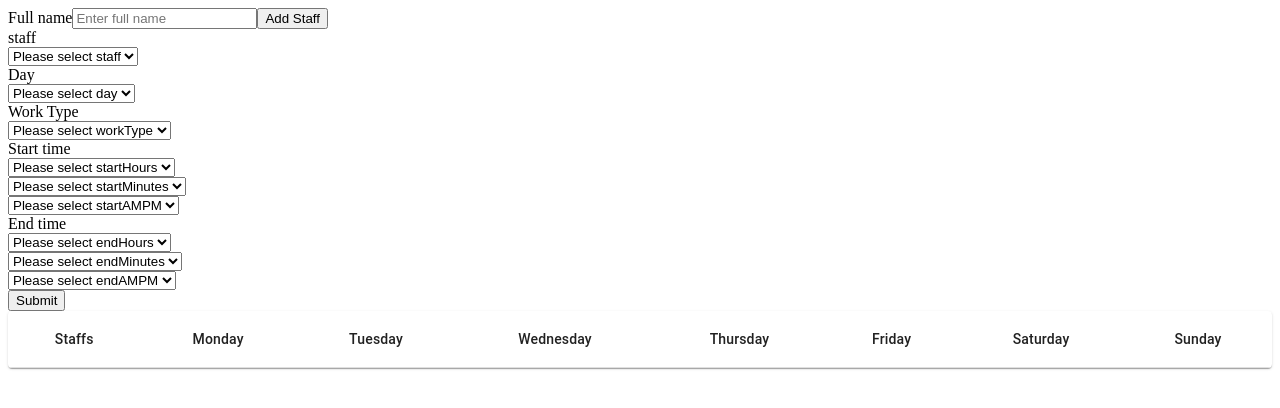
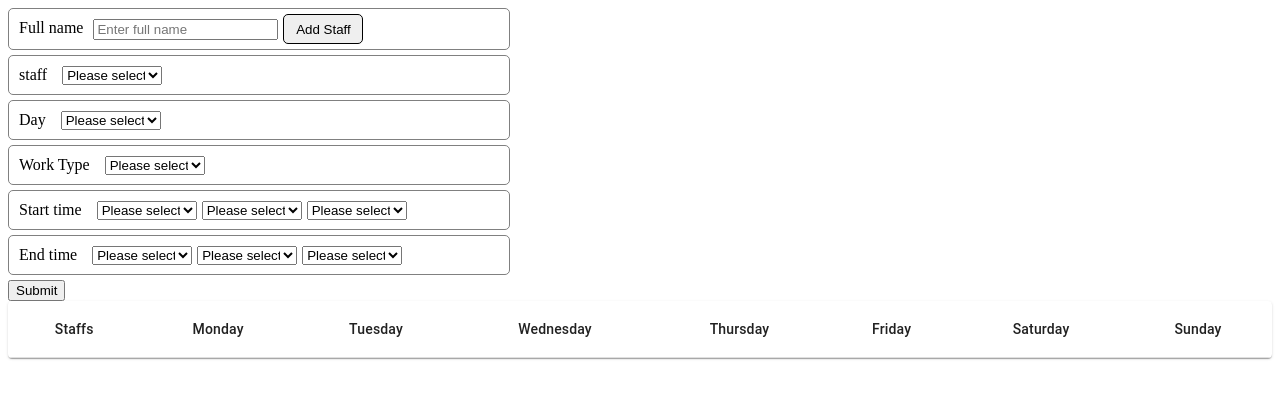
Before and after one commit to etvoilajw/roster, a React (Create React App) app: page / in a window 1280 px wide. Shown: the top 408 px of the page. Built offline with nearby package versions, Linux system fonts and the light colour scheme.

Commit message:
add little styling

```diff
--- a/src/components/AddShift.js
+++ b/src/components/AddShift.js
@@ -1,6 +1,8 @@
 import moment from "moment";
 import { useState } from "react";
 import Select from "./Select";
+
+import classes from "./AddShift.module.css";
 
 const DAYS = [
   "Monday",
@@ -88,31 +90,45 @@ const AddShift = ({ roster, setRoster }) => {
   };
 
   return (
-    <form onSubmit={onSubmit}>
-      <label htmlFor="staff">staff</label>
+    <form onSubmit={onSubmit} className={classes.formContainer}>
+      <div className={classes.container}>
+        <label className={classes.label} htmlFor="staff">
+          staff
+        </label>
         <Select
           name={"staff"}
           value={inputShift.staff}
           onChange={onSelectHandler}
           options={Object.keys(roster)}
         ></Select>
+      </div>
 
-      <label htmlFor="day">Day</label>
+      <div className={classes.container}>
+        <label className={classes.label} htmlFor="day">
+          Day
+        </label>
         <Select
           name={"day"}
           value={inputShift.day}
           onChange={onSelectHandler}
           options={DAYS}
         ></Select>
-
-      <label htmlFor="workType">Work Type</label>
+      </div>
+      <div className={classes.container}>
+        <label className={classes.label} htmlFor="workType">
+          Work Type
+        </label>
         <Select
           name={"workType"}
           value={inputShift.workType}
           onChange={onSelectHandler}
           options={WORKTYPES}
         ></Select>
-      <label htmlFor={"Start"}>Start time</label>
+      </div>
+      <div className={classes.container}>
+        <label className={classes.label} htmlFor={"Start"}>
+          Start time
+        </label>
         <Select
           name={"startHours"}
           value={inputShift.startHours}
@@ -133,7 +149,11 @@ const AddShift = ({ roster, setRoster }) => {
           onChange={onSelectHandler}
           options={["AM", "PM"]}
         ></Select>
-      <label htmlFor={"End"}>End time</label>
+      </div>
+      <div className={classes.container}>
+        <label className={classes.label} htmlFor={"End"}>
+          End time
+        </label>
         <Select
           name={"endHours"}
           value={inputShift.endHours}
@@ -154,6 +174,7 @@ const AddShift = ({ roster, setRoster }) => {
           onChange={onSelectHandler}
           options={["AM", "PM"]}
         ></Select>
+      </div>
 
       <button>Submit</button>
     </form>
--- /dev/null
+++ b/src/components/AddShift.module.css
@@ -0,0 +1,17 @@
+.container {
+  border: 1px solid grey;
+  border-radius: 5px;
+  width: 100%;
+  display: flex;
+  margin-top: 5px;
+  margin-bottom: 5px;
+}
+
+.label {
+  margin: 5px;
+  padding: 5px;
+}
+
+.formContainer {
+  width: 500px;
+}
--- a/src/components/AddStaff.js
+++ b/src/components/AddStaff.js
@@ -1,4 +1,6 @@
 import { useState } from "react";
+
+import classes from "./AddStaff.module.css";
 
 const AddStaff = ({ roster, setRoster }) => {
   const [fullName, setFullName] = useState("");
@@ -46,16 +48,23 @@ const AddStaff = ({ roster, setRoster }) => {
   };
 
   return (
-    <form onSubmit={addStaff}>
-      <label htmlFor={"Full name"}>Full name</label>
+    <form onSubmit={addStaff} className={classes.formContainer}>
+      <div className={classes.container}>
+        <label className={classes.label} htmlFor={"Full name"}>
+          Full name
+        </label>
         <input
+          className={classes.input}
           type={"text"}
           value={fullName}
           onChange={(e) => setFullName(e.target.value)}
           placeholder={"Enter full name"}
           required
         ></input>
-      <button type="submit">Add Staff</button>
+        <button className={classes.button} type="submit">
+          Add Staff
+        </button>
+      </div>
     </form>
   );
 };
--- /dev/null
+++ b/src/components/AddStaff.module.css
@@ -0,0 +1,31 @@
+.container {
+  border: 1px solid grey;
+  border-radius: 5px;
+  width: 100%;
+  display: flex;
+  margin-top: 5px;
+  margin-bottom: 5px;
+}
+
+.label {
+  margin: 5px;
+  padding: 5px;
+}
+
+.formContainer {
+  width: 500px;
+}
+
+.input {
+  height: 15px;
+  align-self: center;
+}
+
+.button {
+  width: 80px;
+  height: 30px;
+  border: 1px solid black;
+  border-radius: 5px;
+  align-self: center;
+  margin: 5px;
+}
--- a/src/components/Select.js
+++ b/src/components/Select.js
@@ -1,7 +1,13 @@
 const Select = ({ name, value, onChange, options }) => {
   return (
-    <div>
-      <select name={name} value={value} onChange={onChange} required>
+    <div style={{ display: "grid", alignItems: "center", marginLeft: "5px" }}>
+      <select
+        name={name}
+        value={value}
+        onChange={onChange}
+        required
+        style={{ width: "100px" }}
+      >
         <option disabled={true} value={""}>
           Please select {name}
         </option>
```
Lines whose indentation alone changed are shown as unchanged.
